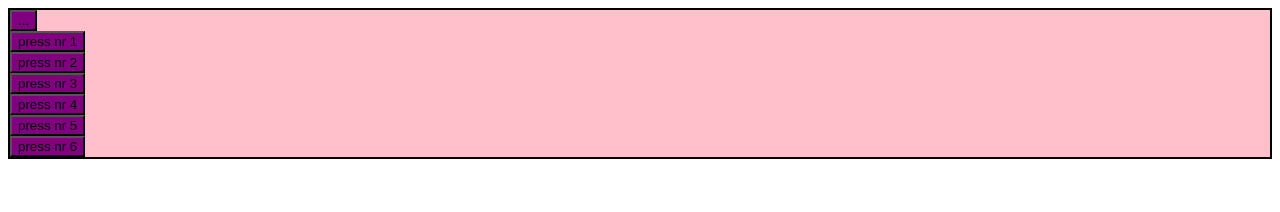
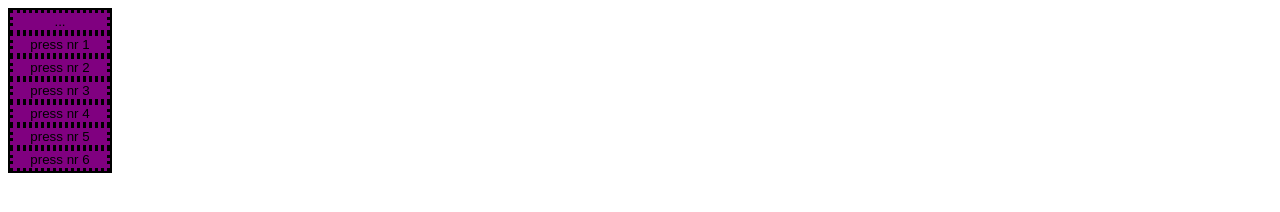
Before and after one commit to Jenziiy/development_project_i, a website: page src/index.html in a window 1280 px wide. Drawn offline with Linux system fonts and the light colour scheme.

Commit message:
make button slightly less horrible

```diff
--- a/src/styles.css
+++ b/src/styles.css
@@ -1,10 +1,12 @@
 #dropdown-container {
   border: 2px black solid;
   background-color: pink;
+  width: fit-content;
 }
 
 button {
   background-color: purple;
+  border: dotted;
 }
 button:hover {
   background-color:pink;
@@ -13,3 +15,7 @@ button:hover {
 .hide {
   display:none;
 }
+
+div > button {
+  width: 100px;
+}
```
